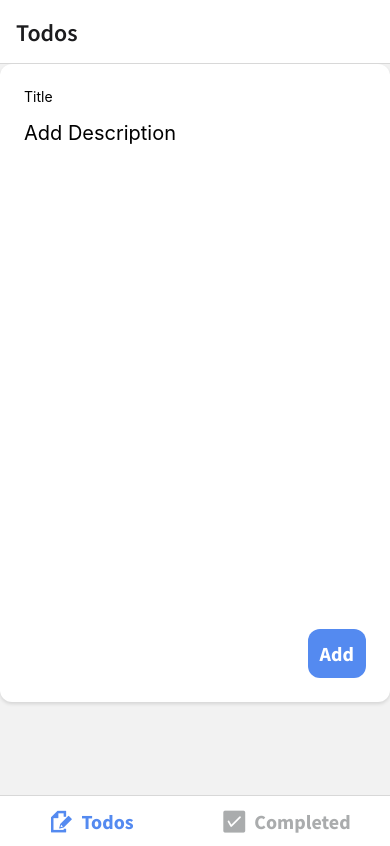
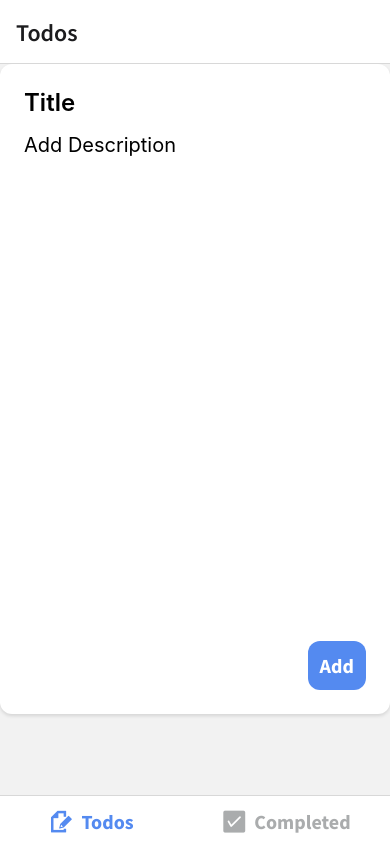
Before and after one commit to chandninigam/todo-list-app, a React Native app: screen /TodoEditScreen in a window 390 px wide. Built offline with nearby package versions, Linux system fonts and the light colour scheme.

Commit message:
Updated Naming Correction in todo edit screen and todo screen

```diff
--- a/src/containers/TodoEditScreen.js
+++ b/src/containers/TodoEditScreen.js
@@ -28,29 +28,30 @@ export function TodoEditScreen(props) {
   }, [navigation]);
 
   return (
-    <View style={desStyles.desContainer}>
+    <View style={styles.todoEditScreenWrapper}>
       <TextInput
         value={todoTitle}
         placeholder="Title"
+        style={styles.todoEditScreenTitle}
         onChangeText={(value) => {
           setTodoTitle(value);
         }}
       />
-      <View style={desStyles.desWrapper}>
+      <View style={styles.todoEditScreenDescriptionWrapper}>
         <TextInput
           editable
           multiline
           numberOfLines={4}
           value={todoDescription}
           placeholder="Add Description"
-          style={desStyles.desText}
+          style={styles.todoEditScreenDescriptionText}
           onChangeText={(value) => {
             setTodoDescription(value);
           }}
         />
       </View>
       <TouchableOpacity
-        style={desStyles.desAddBtnTouchableOp}
+        style={styles.todoEditScreenAddBtn}
         onPress={() => {
           if (todo) {
             // upadte existing todo
@@ -62,7 +63,7 @@ export function TodoEditScreen(props) {
           }
         }}
       >
-        <Text.Bold style={desStyles.desAddBtnText}>
+        <Text.Bold style={styles.todoEditScreenAddBtnText}>
           {todo ? "Update" : "Add"}
         </Text.Bold>
       </TouchableOpacity>
@@ -70,8 +71,8 @@ export function TodoEditScreen(props) {
   );
 }
 
-const desStyles = StyleSheet.create({
-  desContainer: {
+const styles = StyleSheet.create({
+  todoEditScreenWrapper: {
     display: "flex",
     backgroundColor: "white",
     padding: 24,
@@ -86,17 +87,18 @@ const desStyles = StyleSheet.create({
     shadowRadius: 3.84,
     elevation: 2,
   },
-  desTitle: {
-    fontSize: 32,
+  todoEditScreenTitle: {
+    fontSize: 24,
+    fontWeight: "600",
   },
-  desWrapper: {
+  todoEditScreenDescriptionWrapper: {
     marginTop: 16,
     height: 500,
   },
-  desText: {
+  todoEditScreenDescriptionText: {
     fontSize: 20,
   },
-  desAddBtnTouchableOp: {
+  todoEditScreenAddBtn: {
     display: "flex",
     alignSelf: "flex-end",
     padding: 12,
@@ -104,7 +106,7 @@ const desStyles = StyleSheet.create({
     backgroundColor: "#548af0",
     borderRadius: 12,
   },
-  desAddBtnText: {
+  todoEditScreenAddBtnText: {
     fontSize: 20,
     color: "white",
   },
--- a/src/containers/TodoScreen.js
+++ b/src/containers/TodoScreen.js
@@ -54,9 +54,9 @@ export function TodoListScreen() {
   }
 
   return (
-    <View style={styles.container}>
+    <View style={styles.todoListScreenWrapper}>
       {/* HEADER */}
-      <View style={styles.topWrapper}>
+      <View style={styles.todoListScreenListViewWrapper}>
         {/* Conditonal rendering according to length of todos */}
         {getInCompletedTodosLength() < 1 ? (
           <LottieView
@@ -65,7 +65,6 @@ export function TodoListScreen() {
           />
         ) : (
           <FlatList
-            style={styles.flatList}
             showsVerticalScrollIndicator={false}
             contentContainerStyle={{ padding: 20, paddingBottom: 100 }}
             data={todos}
@@ -91,11 +90,11 @@ export function TodoListScreen() {
 }
 
 const styles = StyleSheet.create({
-  container: {
+  todoListScreenWrapper: {
     flex: 1,
     backgroundColor: "#fff",
   },
-  topWrapper: {
+  todoListScreenListViewWrapper: {
     display: "flex",
     flex: 1,
   },
```
